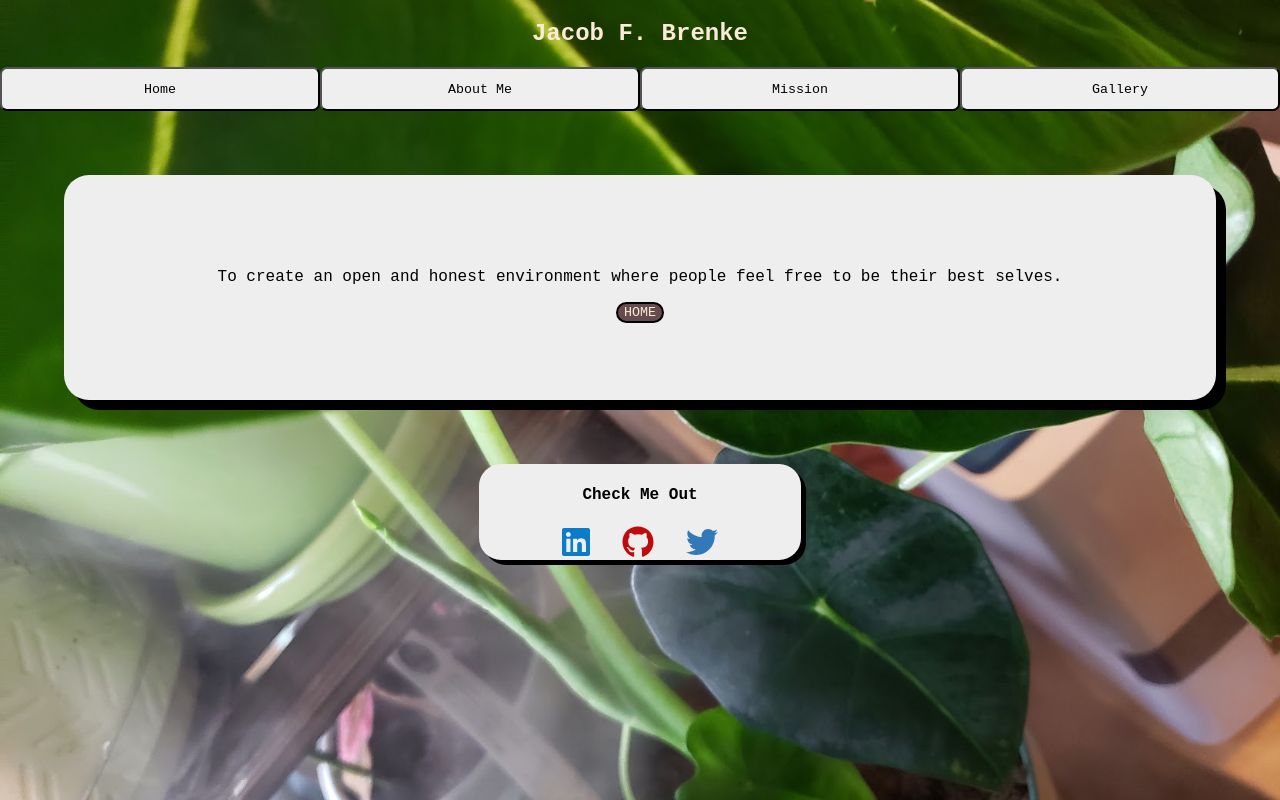
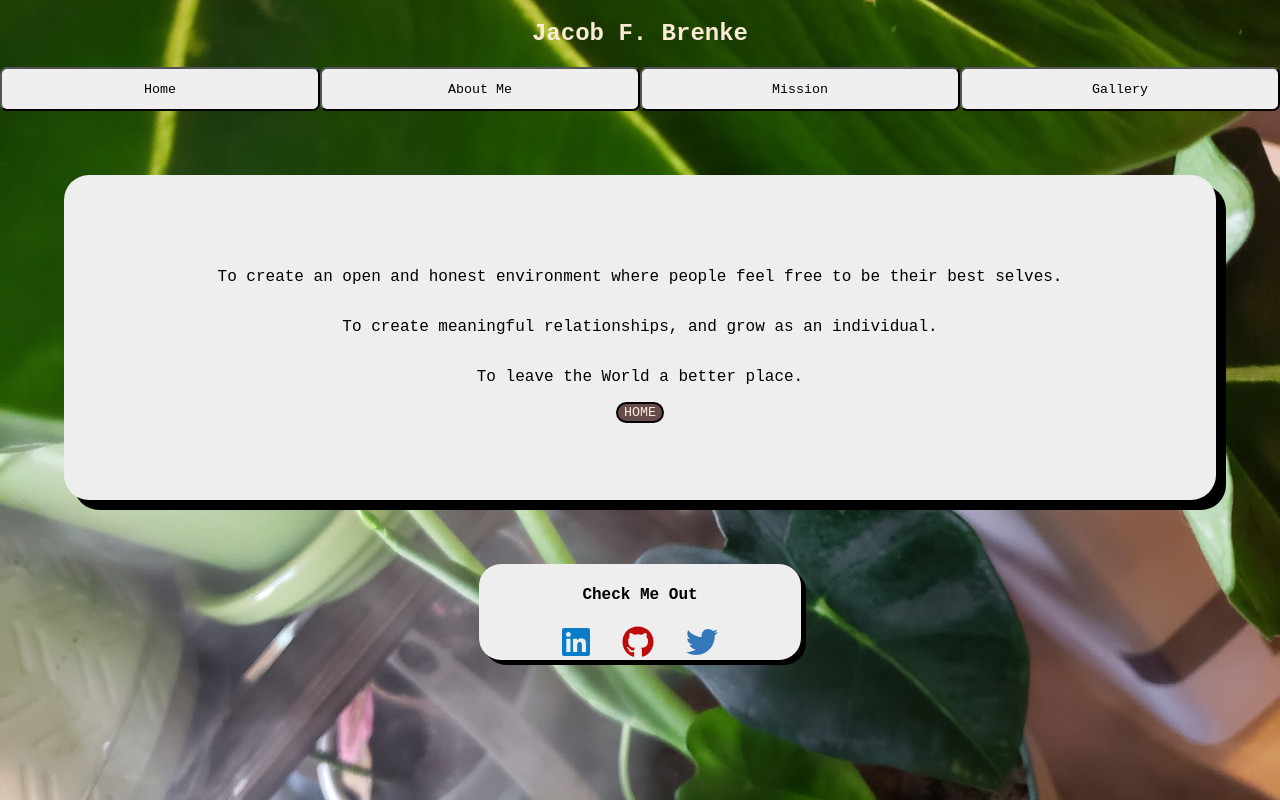
Before and after one commit to Bluemooses/Jacob-Brenke-Web-Page, a React (Create React App) app: page /mission in a window 1280 px wide. Built offline with nearby package versions, Linux system fonts and the light colour scheme.

Commit message:
MEANINGFUL MISSION

```diff
--- a/src/Components/Mission/Mission.js
+++ b/src/Components/Mission/Mission.js
@@ -9,6 +9,9 @@ export default function Mission(props) {
         To create an open and honest environment where people feel free to be
         their best selves.
       </p>
+      <p>To create meaningful relationships, and grow as an individual.</p>
+      <p>To leave the World a better place.</p>
+
       <button className="buton" onClick={() => history.push("/")}>
         Home
       </button>
```
